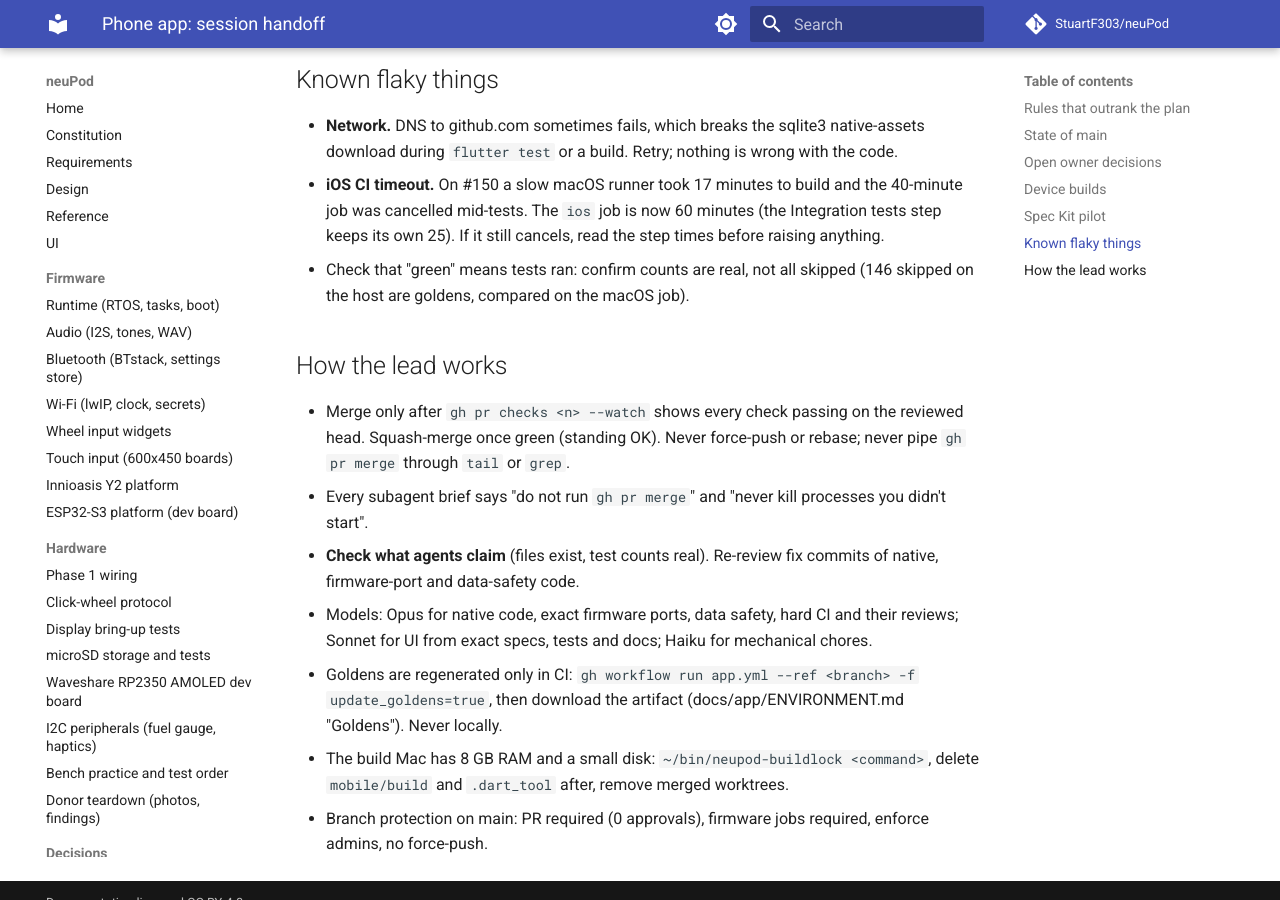
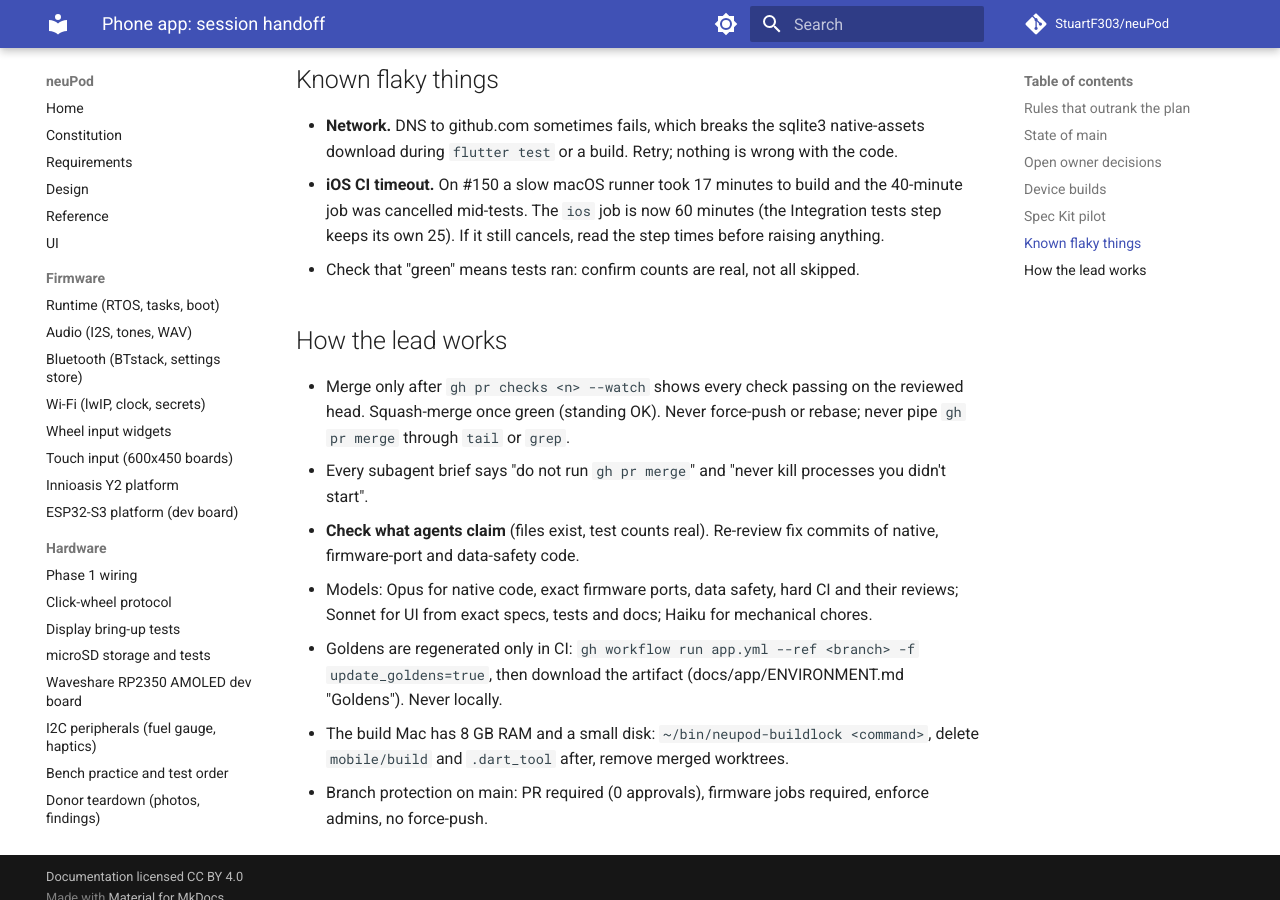
Before and after one commit to StuartF303/neuPod, an MkDocs documentation site: the page built from docs/app/HANDOFF.md, in a window 1280 px wide and 900 px high, scrolled down 2017 px. Built offline with MkDocs 1.6.1 and Material for MkDocs 9.7.7, drawn with Linux system fonts in a browser that asks for light colours; comment, search, counter and statistics services are not loaded.

Commit message:
docs(app): drop an unverified remark from the handoff
Co-Authored-By: Claude Sonnet 5.5 <noreply@anthropic.com>

```diff
--- a/docs/app/HANDOFF.md
+++ b/docs/app/HANDOFF.md
@@ -66,8 +66,7 @@ first feature is through.
 - **iOS CI timeout.** On #150 a slow macOS runner took 17 minutes to build and the 40-minute job was cancelled
   mid-tests. The `ios` job is now 60 minutes (the Integration tests step keeps its own 25). If it still cancels, read the
   step times before raising anything.
-- Check that "green" means tests ran: confirm counts are real, not all skipped (146 skipped on the host are goldens,
-  compared on the macOS job).
+- Check that "green" means tests ran: confirm counts are real, not all skipped.
 
 ## How the lead works
 
```
